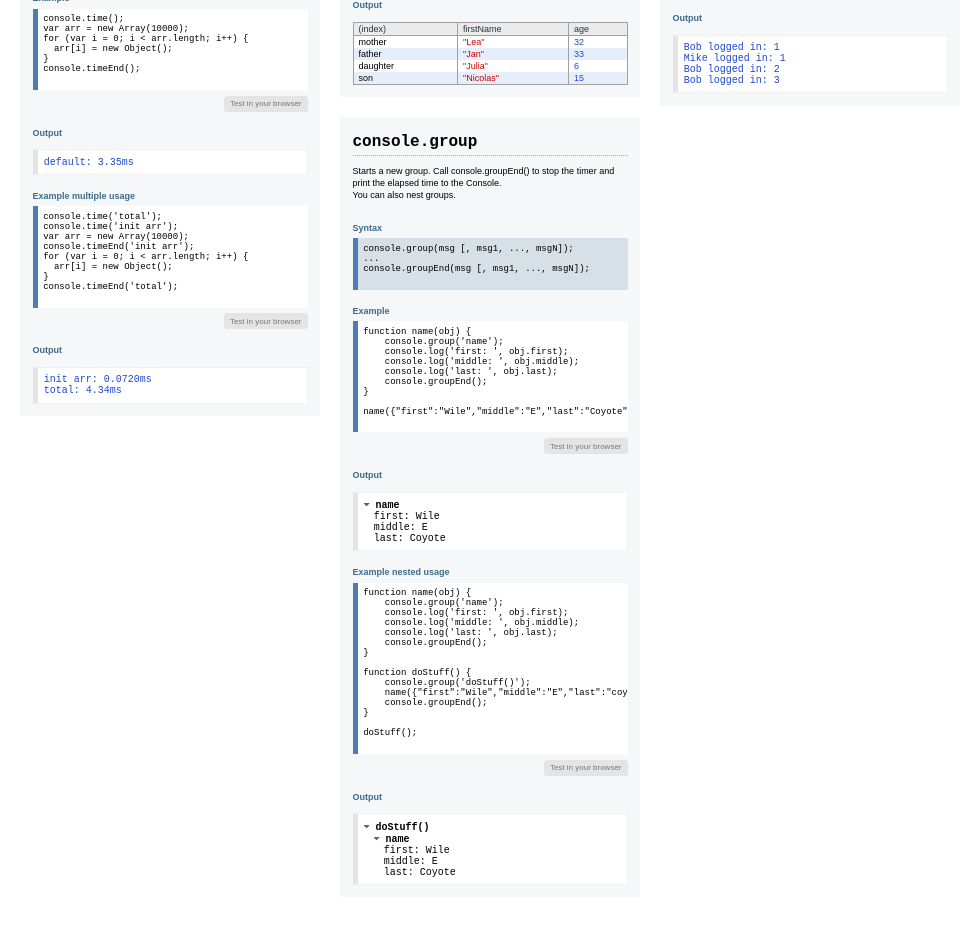
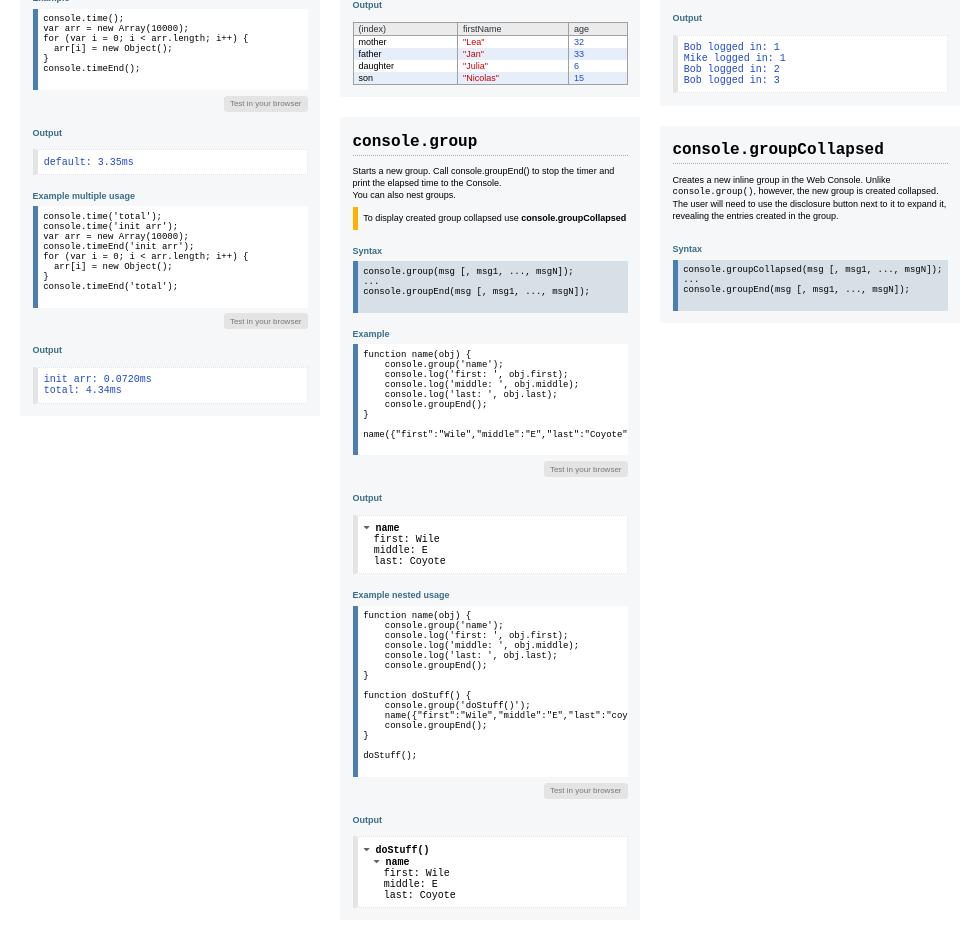
Before and after one commit to webia1/consoleCheatSheet, a website: page index.htm in a window 1280 px wide. Shown: the part 1294-2220 px from the top of the page, without its empty margins (0-979 px from the left). Drawn offline with nearby package versions, Linux system fonts and the light colour scheme.

Commit message:
Add console groupCollapsed

```diff
--- a/index.htm
+++ b/index.htm
@@ -409,6 +409,7 @@ console.timeEnd('total');
                     Starts a new group. Call console.groupEnd() to stop the timer and print the elapsed
                     time to the Console.<br>You can also nest groups.
                 </p>
+                <p class="note">To display created group collapsed use <strong>console.groupCollapsed</strong></p>
                 <h3>Syntax</h3>
                 <pre class="syntax">
 console.group(msg [, msg1, ..., msgN]);
@@ -467,6 +468,17 @@ doStuff();
                     <span class="tab"></span><span class="tab"></span>last:  Coyote<br>
                 </div>
             </article>
+            <!-- console.groupCollapsed -->
+            <article class="grid-item">
+                <h2 class="monospace">console.groupCollapsed</h2>
+                <p>Creates a new inline group in the Web Console. Unlike <code>console.group()</code>, however, the new group is created collapsed. The user will need to use the disclosure button next to it to expand it, revealing the entries created in the group.</p>
+                <h3>Syntax</h3>
+                <pre class="syntax">
+console.groupCollapsed(msg [, msg1, ..., msgN]);
+...
+console.groupEnd(msg [, msg1, ..., msgN]);
+                </pre>
+            </article>
         </main>
         <footer>
            Copyright Jan Nahody 2017
```
